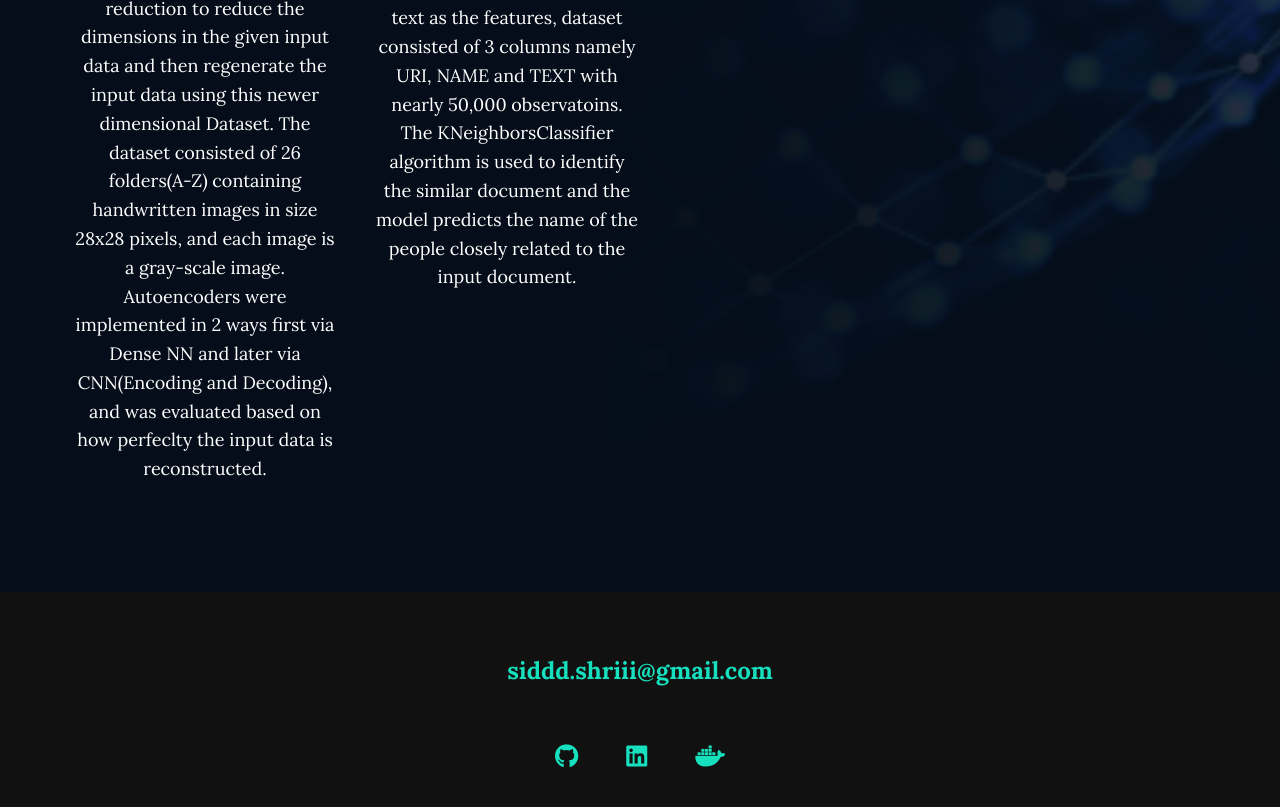
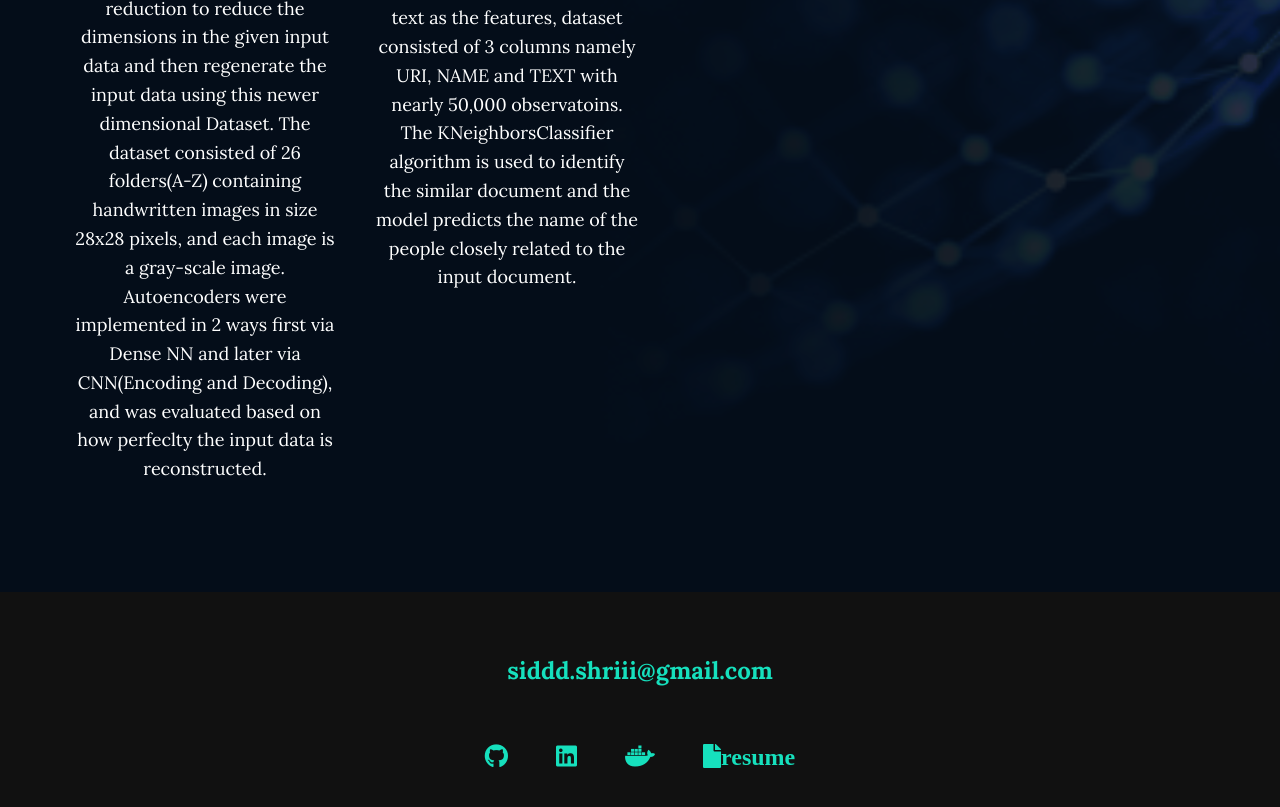
Before and after one commit to shriawesome/shriawesome.github.io, a plain HTML site: page index.html in a window 1280 px wide. Shown: the part 2826-3633 px from the top of the page. Drawn offline with nearby package versions, Linux system fonts and the light colour scheme.

Commit message:
My portfolio

```diff
--- a/index.html
+++ b/index.html
@@ -177,6 +177,12 @@
                 </a>
 
                 </li>
+                <li class="social-list__item"><a class="social-list__link"
+                    href="files/Shrikant_resume.pdf" target="_blank">
+                    <i class='fas fa-file'>resume</i>
+                </a>
+
+                </li>
             </ul>
         </footer>
 
```
